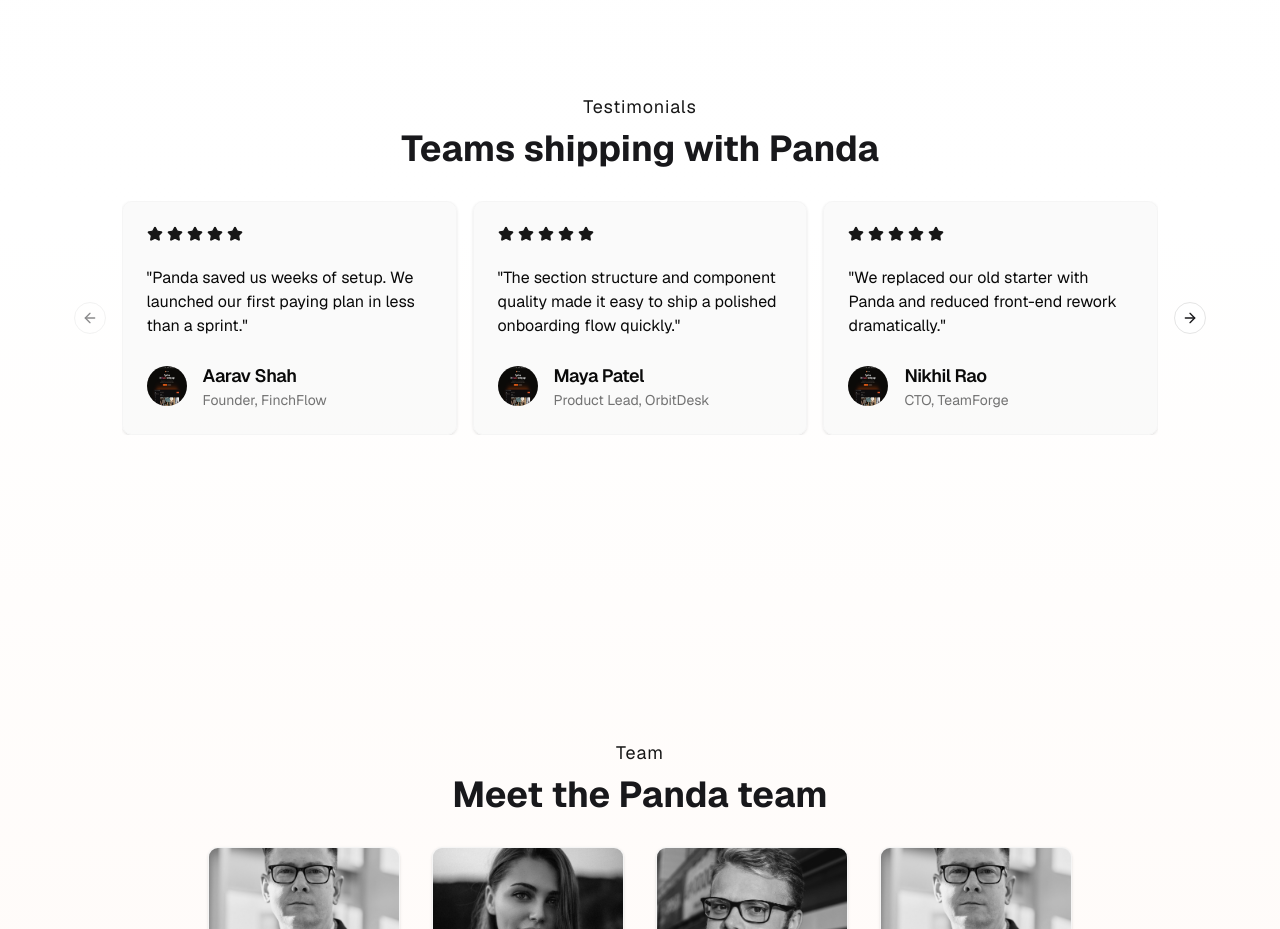
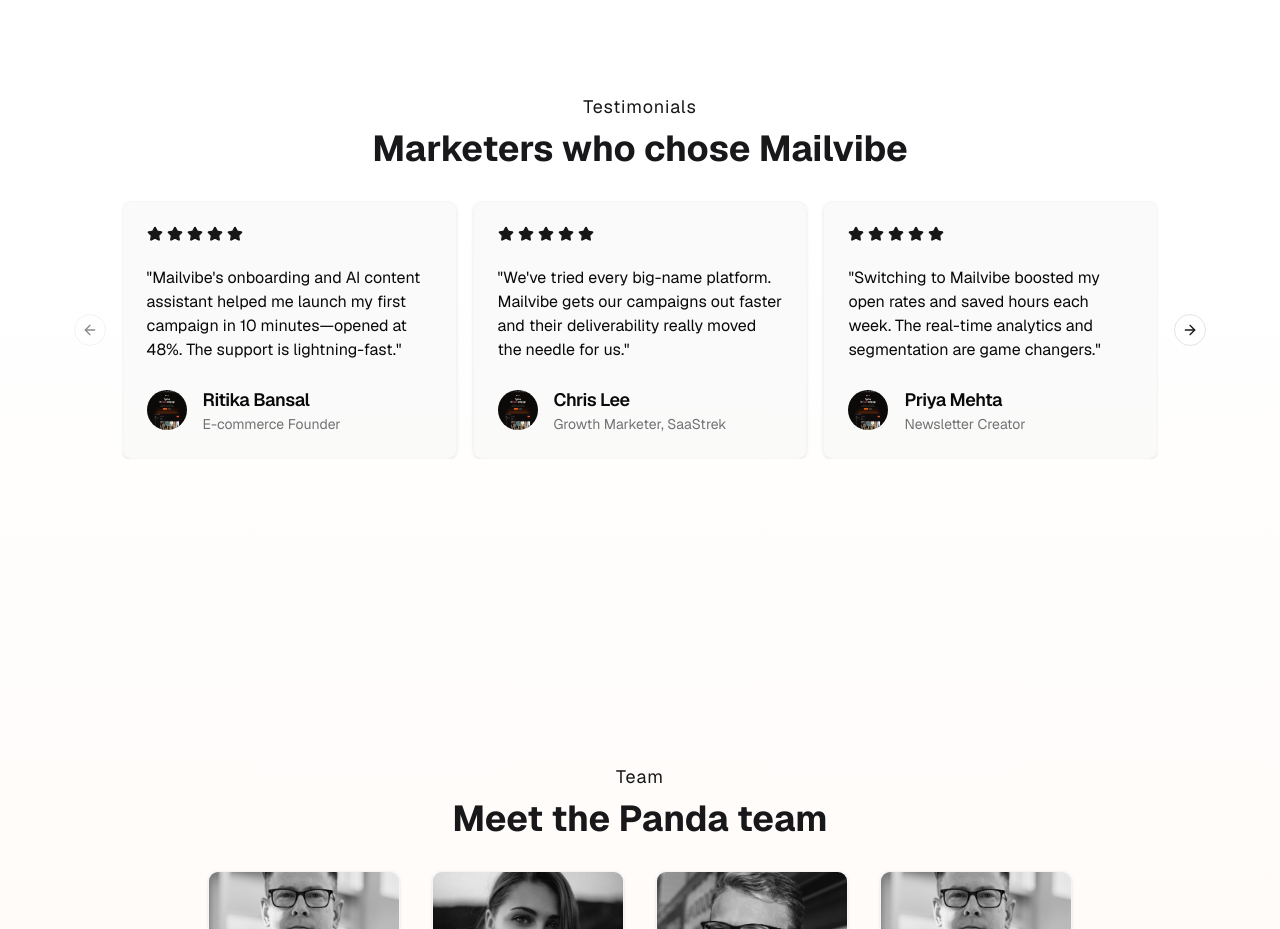
Before and after one commit to chiragbidx/ui-garden-fry, a Next.js app: page / in a window 1280 px wide. Shown: the part 4620-5549 px from the top of the page. Built offline with nearby package versions, Linux system fonts and the light colour scheme.

Commit message:
Mailvibe Testimonials Refreshed

```diff
--- a/components/home/LayoutTestimonialSection.tsx
+++ b/components/home/LayoutTestimonialSection.tsx
@@ -27,52 +27,44 @@
 const reviewList: ReviewProps[] = [
   {
     image: "/demo-img.jpg",
-    name: "Aarav Shah",
-    userName: "Founder, FinchFlow",
+    name: "Ritika Bansal",
+    userName: "E-commerce Founder",
     comment:
-      "Panda saved us weeks of setup. We launched our first paying plan in less than a sprint.",
+      "Mailvibe's onboarding and AI content assistant helped me launch my first campaign in 10 minutes—opened at 48%. The support is lightning-fast.",
     rating: 5.0,
   },
   {
     image: "/demo-img.jpg",
-    name: "Maya Patel",
-    userName: "Product Lead, OrbitDesk",
+    name: "Chris Lee",
+    userName: "Growth Marketer, SaaStrek",
     comment:
-      "The section structure and component quality made it easy to ship a polished onboarding flow quickly.",
+      "We've tried every big-name platform. Mailvibe gets our campaigns out faster and their deliverability really moved the needle for us.",
     rating: 4.8,
   },
 
   {
     image: "/demo-img.jpg",
-    name: "Nikhil Rao",
-    userName: "CTO, TeamForge",
+    name: "Priya Mehta",
+    userName: "Newsletter Creator",
     comment:
-      "We replaced our old starter with Panda and reduced front-end rework dramatically.",
+      "Switching to Mailvibe boosted my open rates and saved hours each week. The real-time analytics and segmentation are game changers.",
     rating: 4.9,
   },
   {
     image: "/demo-img.jpg",
-    name: "Emma Brooks",
-    userName: "Head of Growth, Nimbus",
+    name: "Joel Edwards",
+    userName: "Startup CEO",
     comment:
-      "The default layout is conversion-friendly and easy to adapt to our brand.",
+      "As a non-technical founder, Mailvibe just works—beautiful campaigns, zero setup struggle.",
     rating: 5.0,
   },
   {
     image: "/demo-img.jpg",
-    name: "Daniel Kim",
-    userName: "Engineering Manager, PulseOps",
+    name: "Ava Zhang",
+    userName: "SaaS Growth Coach",
     comment:
-      "Great developer ergonomics. New engineers onboarded fast and started shipping immediately.",
+      "Finally, a founder-led tool with actual support—Mailvibe feels personal, fast, and simple.",
     rating: 5.0,
-  },
-  {
-    image: "/demo-img.jpg",
-    name: "Sofia Green",
-    userName: "Founder, LaunchPad AI",
-    comment:
-      "Exactly what we needed for an MVP: clean code, strong UI, and a sensible section flow.",
-    rating: 4.9,
   },
 ];
 
@@ -85,7 +77,7 @@
         </h2>
 
         <h2 className="text-3xl md:text-4xl text-center font-bold mb-4">
-          Teams shipping with Panda
+          Marketers who chose Mailvibe
         </h2>
       </div>
 
@@ -117,7 +109,7 @@
                   <div className="flex flex-row items-center gap-4">
                     <Avatar>
                       <AvatarImage src={review.image} alt={review.name} />
-                      <AvatarFallback>SV</AvatarFallback>
+                      <AvatarFallback>MV</AvatarFallback>
                     </Avatar>
 
                     <div className="flex flex-col">
```
